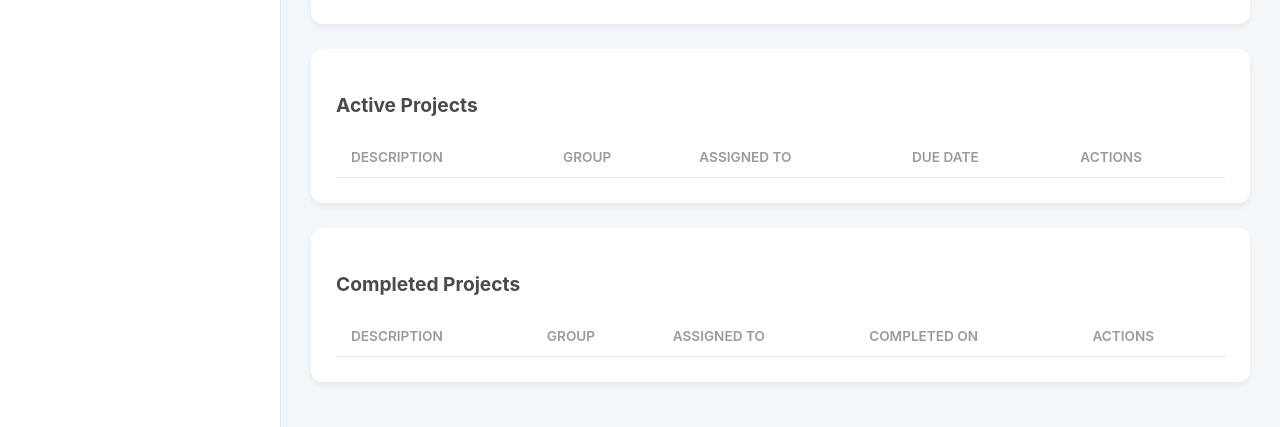
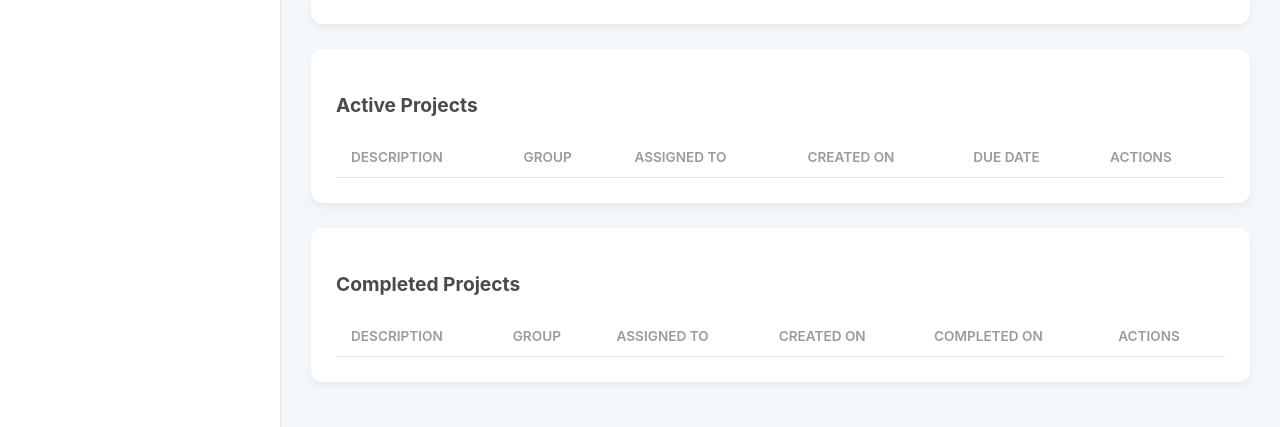
Before and after one commit to cbgitt/MMM-HouseProjects, a plain HTML site: page admin_ui/index.html in a window 1280 px wide. Both pictures are taken after a click on the item "Projects". Shown: the part 235-662 px from the top of the page. Drawn offline with nearby package versions, Linux system fonts and the light colour scheme; no server answers.

Commit message:
Add files via upload

```diff
--- a/admin_ui/index.html
+++ b/admin_ui/index.html
@@ -77,14 +77,14 @@
                 <div class="card">
                     <h3>Active Projects</h3>
                     <table id="activeProjectsTable" class="projects-table">
-                        <thead><tr><th>Description</th><th>Group</th><th>Assigned To</th><th>Due Date</th><th>Actions</th></tr></thead>
+                        <thead><tr><th>Description</th><th>Group</th><th>Assigned To</th><th>Created On</th><th>Due Date</th><th>Actions</th></tr></thead>
                         <tbody></tbody>
                     </table>
                 </div>
                 <div class="card">
                     <h3>Completed Projects</h3>
                     <table id="completedProjectsTable" class="projects-table">
-                        <thead><tr><th>Description</th><th>Group</th><th>Assigned To</th><th>Completed On</th><th>Actions</th></tr></thead>
+                        <thead><tr><th>Description</th><th>Group</th><th>Assigned To</th><th>Created On</th><th>Completed On</th><th>Actions</th></tr></thead>
                         <tbody></tbody>
                     </table>
                 </div>
--- a/admin_ui/ui.js
+++ b/admin_ui/ui.js
@@ -125,6 +125,7 @@ document.addEventListener('DOMContentLoaded', () => {
                     <td>${project.description}</td>
                     <td>${project.group}</td>
                     <td>${assignedName}</td>
+                    <td>${new Date(project.dateCreated).toLocaleDateString()}</td>
                     <td>${new Date(project.completedDate).toLocaleString()}</td>
                     <td class="action-buttons">
                         <button class="action-button" data-id="${project.id}" title="Re-open"><i data-feather="rotate-ccw"></i></button>
@@ -138,6 +139,7 @@ document.addEventListener('DOMContentLoaded', () => {
                     <td>${project.description}</td>
                     <td>${project.group}</td>
                     <td>${assignedName}</td>
+                    <td>${new Date(project.dateCreated).toLocaleDateString()}</td>
                     <td>${new Date(project.dueDate).toLocaleDateString()}</td>
                     <td class="action-buttons">
                         <button class="action-button complete" data-id="${project.id}" title="Complete"><i data-feather="check"></i></button>
```
